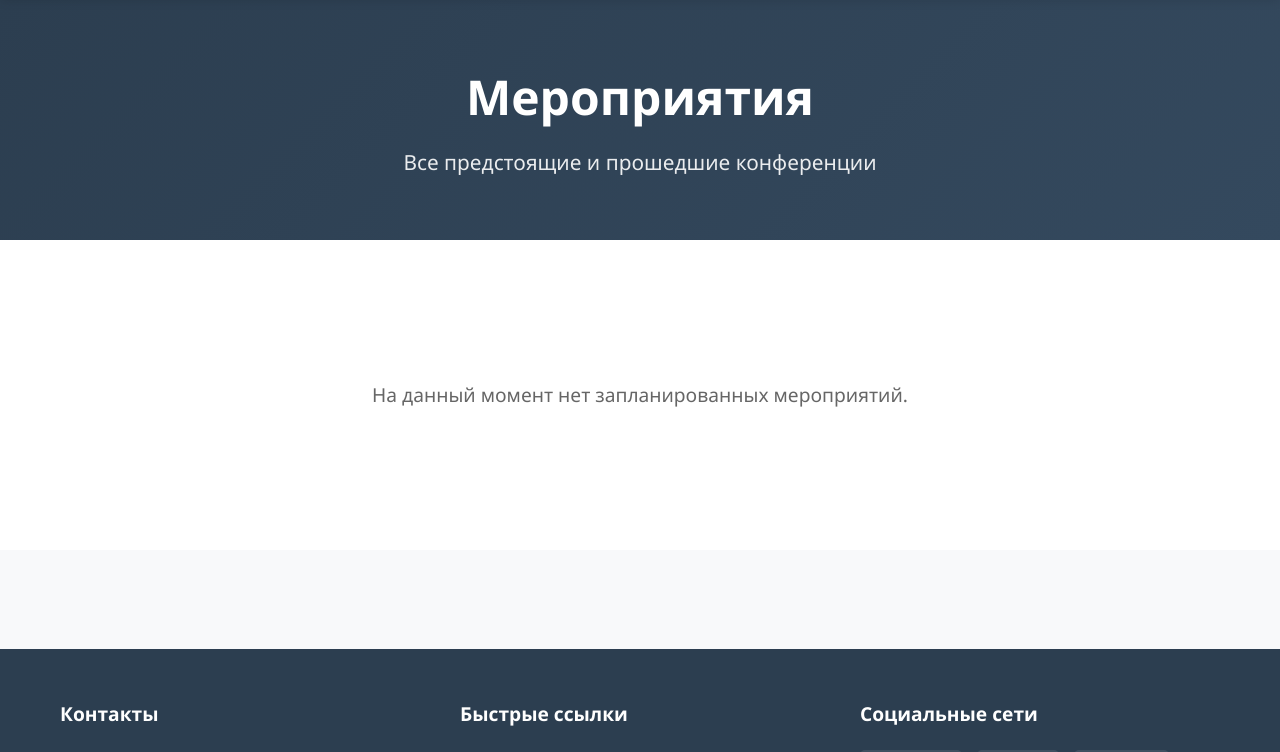
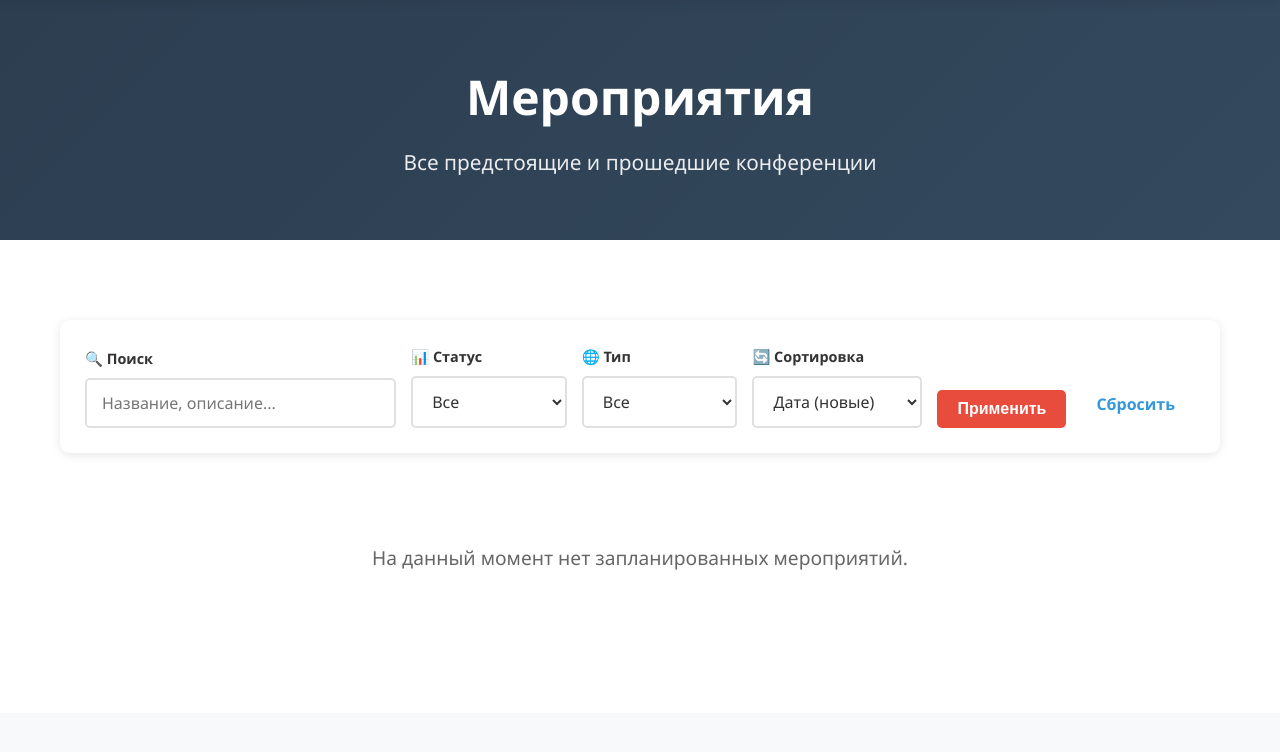
Before and after one commit to eventorg11/eventorg, a Django app: page /events/ in a window 1280 px wide. Shown: the part 107-859 px from the top of the page. Run offline with Django 5.2, Linux system fonts and the light colour scheme; data that the repository does not hold is empty.

Commit message:
Added filters for events page

```diff
--- a/app/static/css/style.css
+++ b/app/static/css/style.css
@@ -368,6 +368,67 @@ body {
     background-color: var(--bg-white);
 }
 
+.events-filters {
+    background-color: var(--bg-white);
+    border-radius: 10px;
+    box-shadow: var(--shadow);
+    padding: 25px;
+    margin-bottom: 30px;
+}
+
+.filters-form {
+    width: 100%;
+}
+
+.filter-row {
+    display: grid;
+    grid-template-columns: 2fr 1fr 1fr 1fr auto;
+    gap: 15px;
+    align-items: end;
+}
+
+.filter-group {
+    display: flex;
+    flex-direction: column;
+    gap: 8px;
+}
+
+.filter-label {
+    font-size: 0.9rem;
+    font-weight: 600;
+    color: var(--text-color);
+    margin: 0;
+}
+
+.filter-input,
+.filter-select {
+    padding: 10px 15px;
+    border: 1px solid var(--border-color);
+    border-radius: 8px;
+    font-size: 0.95rem;
+    transition: border-color 0.3s, box-shadow 0.3s;
+    background-color: var(--bg-white);
+    color: var(--text-color);
+}
+
+.filter-input:focus,
+.filter-select:focus {
+    outline: none;
+    border-color: var(--secondary-color);
+    box-shadow: 0 0 0 3px rgba(52, 152, 219, 0.1);
+}
+
+.filter-actions {
+    display: flex;
+    gap: 10px;
+    align-items: flex-end;
+}
+
+.filter-actions .btn {
+    white-space: nowrap;
+    padding: 10px 20px;
+}
+
 .events-grid {
     display: grid;
     grid-template-columns: repeat(2, 1fr);
@@ -2046,6 +2107,24 @@ body {
         padding: 20px;
     }
 
+    .filter-row {
+        grid-template-columns: 1fr;
+        gap: 15px;
+    }
+
+    .filter-actions {
+        flex-direction: column;
+        width: 100%;
+    }
+
+    .filter-actions .btn {
+        width: 100%;
+    }
+
+    .events-grid {
+        grid-template-columns: 1fr;
+    }
+
     .custom-dialog-title {
         font-size: 1.1rem;
     }
--- a/app/templates/events.html
+++ b/app/templates/events.html
@@ -13,6 +13,55 @@
 
 <div class="events-section">
     <div class="container">
+        <div class="events-filters">
+            <form method="get" action="{% url 'events' %}" class="filters-form">
+                <div class="filter-row">
+                    <div class="filter-group">
+                        <label for="search" class="filter-label">🔍 Поиск</label>
+                        <input type="text"
+                               id="search"
+                               name="search"
+                               class="form-control filter-input"
+                               placeholder="Название, описание..."
+                               value="{{ search_query }}">
+                    </div>
+
+                    <div class="filter-group">
+                        <label for="status" class="filter-label">📊 Статус</label>
+                        <select id="status" name="status" class="form-control filter-select">
+                            <option value="">Все</option>
+                            <option value="not_started" {% if status_filter == 'not_started' %}selected{% endif %}>Не началась</option>
+                            <option value="completed" {% if status_filter == 'completed' %}selected{% endif %}>Завершена</option>
+                        </select>
+                    </div>
+
+                    <div class="filter-group">
+                        <label for="type" class="filter-label">🌐 Тип</label>
+                        <select id="type" name="type" class="form-control filter-select">
+                            <option value="">Все</option>
+                            <option value="online" {% if type_filter == 'online' %}selected{% endif %}>Онлайн</option>
+                            <option value="offline" {% if type_filter == 'offline' %}selected{% endif %}>Офлайн</option>
+                        </select>
+                    </div>
+
+                    <div class="filter-group">
+                        <label for="sort" class="filter-label">🔄 Сортировка</label>
+                        <select id="sort" name="sort" class="form-control filter-select">
+                            <option value="-start_date" {% if sort_by == '-start_date' %}selected{% endif %}>Дата (новые)</option>
+                            <option value="start_date" {% if sort_by == 'start_date' %}selected{% endif %}>Дата (старые)</option>
+                            <option value="title" {% if sort_by == 'title' %}selected{% endif %}>Название (А-Я)</option>
+                            <option value="-title" {% if sort_by == '-title' %}selected{% endif %}>Название (Я-А)</option>
+                        </select>
+                    </div>
+
+                    <div class="filter-actions">
+                        <button type="submit" class="btn btn-primary">Применить</button>
+                        <a href="{% url 'events' %}" class="btn btn-secondary">Сбросить</a>
+                    </div>
+                </div>
+            </form>
+        </div>
+
         {% if conferences %}
             <div class="events-grid">
                 {% for conference in conferences %}
@@ -89,7 +138,13 @@
             </div>
         {% else %}
             <div class="no-events">
-                <p class="no-events-message">На данный момент нет запланированных мероприятий.</p>
+                <p class="no-events-message">
+                    {% if search_query or status_filter or type_filter %}
+                        По вашему запросу ничего не найдено. Попробуйте изменить параметры поиска.
+                    {% else %}
+                        На данный момент нет запланированных мероприятий.
+                    {% endif %}
+                </p>
             </div>
         {% endif %}
     </div>
--- a/app/views.py
+++ b/app/views.py
@@ -3,7 +3,7 @@ from django.utils import timezone
 from django.contrib.auth import login, logout, update_session_auth_hash
 from django.contrib.auth.decorators import login_required
 from django.http import JsonResponse, HttpResponse
-from django.db import IntegrityError
+from django.db import IntegrityError, models
 from app.models import Conference, EventRegistration, UserProfile
 from django.contrib.auth import get_user_model
 from openpyxl import Workbook
@@ -42,9 +42,44 @@ def about(request):
 
 
 def events(request):
-    """Страница со списком всех мероприятий"""
-    conferences = Conference.objects.all().order_by("-start_date")
-    return render(request, "events.html", {"conferences": conferences})
+    """Страница со списком всех мероприятий с поиском и фильтрами"""
+    conferences = Conference.objects.all()
+
+    search_query = request.GET.get('search', '').strip()
+    status_filter = request.GET.get('status', '')
+    type_filter = request.GET.get('type', '')
+    sort_by = request.GET.get('sort', '-start_date')
+
+    if search_query:
+        conferences = conferences.filter(
+            models.Q(title__icontains=search_query) |
+            models.Q(description__icontains=search_query) |
+            models.Q(short_description__icontains=search_query)
+        )
+
+    if status_filter:
+        conferences = conferences.filter(status=status_filter)
+
+    if type_filter == 'online':
+        conferences = conferences.filter(is_online=True)
+    elif type_filter == 'offline':
+        conferences = conferences.filter(is_online=False)
+
+    valid_sort_options = ['-start_date', 'start_date', '-created_at', 'created_at', 'title', '-title']
+    if sort_by not in valid_sort_options:
+        sort_by = '-start_date'
+
+    conferences = conferences.order_by(sort_by)
+
+    context = {
+        'conferences': conferences,
+        'search_query': search_query,
+        'status_filter': status_filter,
+        'type_filter': type_filter,
+        'sort_by': sort_by,
+    }
+
+    return render(request, "events.html", context)
 
 
 def contact(request):
```
